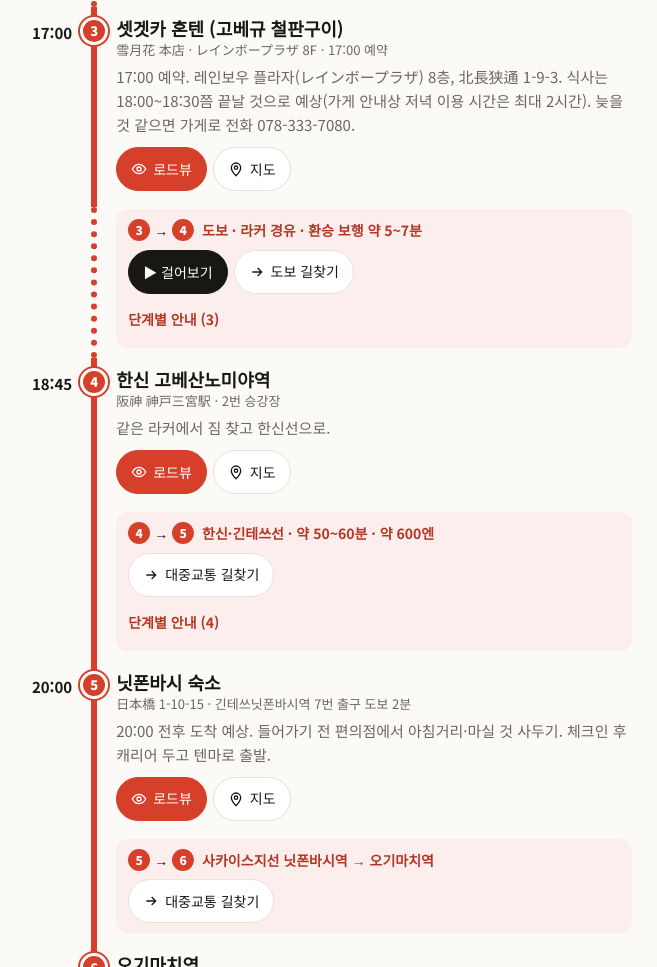
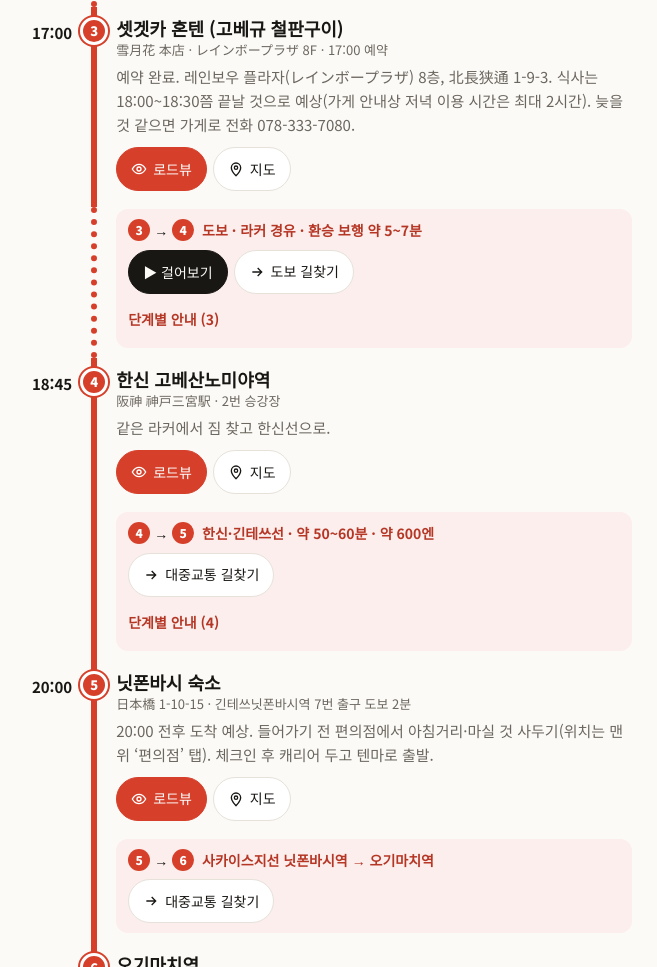
Before and after one commit to changsu1993/osaka-2026, a plain HTML site: page index.html in a window 1280 px wide. Shown: the part 1231-2198 px from the top of the page, without its empty margins (317-974 px from the left). Drawn offline with Linux system fonts and the light colour scheme.

Commit message:
v15: trim repeated wording, fix first store walking distance
Co-Authored-By: Claude Fable 5.2 <noreply@anthropic.com>
Claude-Session: https://claude.ai/code/session_01AkHc5BwKusAD7dp5gWRWvA

```diff
--- a/index.html
+++ b/index.html
@@ -169,7 +169,7 @@ const P={
   ibuki:[34.6661111,135.5075,'이부키 커피점 (아침 커피)','伊吹珈琲店 黒門市場 · 07:00 오픈 · 타베로그 3.52'],
   brooklyn:[34.6910465,135.5091563,'브루클린 로스팅 컴퍼니 (강가 커피)','Brooklyn Roasting Company 北浜 · 평일 08:00 오픈'],
   katsugyu:[34.995615,135.7791843,'규카츠 교토 가츠규 (청수사 점심 후보)','京都勝牛 清水五条坂 · 옆에 말차 가게'],
-  cv1:[34.6660842,135.5089566,'세븐일레븐 닛폰바시 1초메점','숙소에서 도보 약 3분 · 220m · 가장 가까움'],
+  cv1:[34.6660842,135.5089566,'세븐일레븐 닛폰바시 1초메점','숙소에서 도보 약 4분 · 240m · 가장 가까움'],
   cv2:[34.6672669,135.5063003,'패밀리마트 닛폰바시 1초메점','숙소에서 도보 약 4분 · 250m · 긴테쓰닛폰바시역 옆'],
   cv3:[34.6677008,135.5063242,'세븐일레븐 닛폰바시역 동쪽점','숙소에서 도보 약 4분 · 270m · 긴테쓰닛폰바시역 옆'],
   cv4:[34.6657349,135.5059453,'로손 니혼바시 1초메점','숙소에서 도보 약 6분 · 400m'],
@@ -214,10 +214,10 @@ const DAYS=[
    ['kix2','15:10','13:35 인천 T1 출발 → 15:10 고베 T2 도착. 입국·수하물 수령.'],
    ['snLocker','','포트라이너로 올라가는 에스컬레이터 오른쪽 라커. 24인치 캐리어는 중형부터 대보고 필요하면 대형. 라커 번호 사진 찍기.',
     {m:'transit',n:'T2→T1 도보/무료버스 + 포트라이너 · 약 30~40분 · 340엔',steps:['T2 1층 도착로비에서 ‘Port Liner / T1’ 표지 확인','T2 출구 바닥의 T1 화살표 → 오른쪽, 지붕 있는 보행로를 따라 T1 방향 직진 (도보 약 10분 또는 무료버스)','‘포트라이너 연결구’ 표지 → 초록색 ‘Terminal 1’ 표지 → 포트라이너 고베공항역','T1 2층 고베공항역에서 ICOCA 구매·충전 → 산노미야행 탑승 (약 18분)'],warn:'버스 대안: T2 → 산노미야 마린에어 셔틀 340엔, 시간표는 공식 안내 확인.'}],
-   ['steak','17:00','17:00 예약. 레인보우 플라자(レインボープラザ) 8층, 北長狭通 1-9-3. 식사는 18:00~18:30쯤 끝날 것으로 예상(가게 안내상 저녁 이용 시간은 최대 2시간). 늦을 것 같으면 가게로 전화 078-333-7080.',{m:'walk',n:'도보'}],
+   ['steak','17:00','예약 완료. 레인보우 플라자(レインボープラザ) 8층, 北長狭通 1-9-3. 식사는 18:00~18:30쯤 끝날 것으로 예상(가게 안내상 저녁 이용 시간은 최대 2시간). 늦을 것 같으면 가게로 전화 078-333-7080.',{m:'walk',n:'도보'}],
    ['hanshin','18:45','같은 라커에서 짐 찾고 한신선으로.',
     {m:'walk',n:'도보 · 라커 경유 · 환승 보행 약 5~7분',steps:['JR 산노미야역 동쪽 출구 1층 라커에서 캐리어 수령','초록색 ‘Port Liner / P01 / Kobe Airport’ 표지는 따라가지 말고 ‘阪神電車 / Hanshin Line / 阪神(東口)’ 표지 따라가기','한신 고베산노미야역 동쪽 개찰구 → 2번 승강장 ‘大阪難波・近鉄奈良’ 방면 확인'],warn:'역 공사나 임시 통로가 있으면 현장 표지 우선.'}],
-   ['stay','20:00','20:00 전후 도착 예상. 들어가기 전 편의점에서 아침거리·마실 것 사두기. 체크인 후 캐리어 두고 텐마로 출발.',
+   ['stay','20:00','20:00 전후 도착 예상. 들어가기 전 편의점에서 아침거리·마실 것 사두기(위치는 맨 위 ‘편의점’ 탭). 체크인 후 캐리어 두고 텐마로 출발.',
     {m:'transit',n:'한신·긴테쓰선 · 약 50~60분 · 약 600엔',steps:['近鉄奈良행 쾌속급행은 긴테쓰닛폰바시까지 직통','大阪難波 종착이면 오사카난바에서 나라 방면 열차로 1정거장 환승','긴테쓰닛폰바시역 하차 → Osaka Metro 연결 통로에서 ‘7번 출구 / 国立文楽劇場’ 표지','7번 출구(계단)로 지상 → 숙소까지 도보 약 2분'],warn:'7번 출구는 계단이에요. 캐리어가 무거우면 역무원에게 엘리베이터 출구 확인.'}],
    ['ogi','','',{m:'transit',n:'사카이스지선 닛폰바시역 → 오기마치역'}],
    ['tenma','20:30','20:30 전후 도착 예상. JR 텐마역을 지나 초친도리에서 한잔. 저녁은 예약 없이 가서 정하기.',{m:'walk',n:'도보'}],
@@ -231,7 +231,7 @@ const DAYS=[
    ['tsuru','08:10','가게 앞 보도에서 ‘Ndaytrip’ 피켓 확인. 08:30 버스 출발.',
     {m:'walk',n:'도보 약 10분',steps:['구로몬시장에서 사카이스지(큰길)로 나와 북쪽 닛폰바시역 사거리 방향 직진','사거리에서 도톤보리강 방향으로 우회전 → 큰길 따라 닛폰바시 다리 건너기','다리 끝 왼편, 커다란 사각 간판 ‘つるとんたん’ 확인'],links:[['역 사거리부터 보는 한글 약도 (PDF)','https://www.limonbus.com/contents/wp-content/uploads/2020/06/nippombashi.K.pdf'],['방문 후기 속 가게 외관','https://shuteamjang.tistory.com/154'],['11/29 교토 투어 상품 보기','https://tour.yanolja.com/tna/products/d1c3567a-505e-4208-9093-b968ce45c8d2']]}],
    ['fushimi','','',{m:'bus',n:'투어 버스'}],
-   ['kiyo','11:00','11:00 도착 예정(투어사 안내). 청수사 주변에서 자유 점심. 후보는 규카츠 교토 가츠규 기요미즈 고조자카점, 바로 옆에 말차 가게(아래 선택 참고).',{m:'bus',n:'투어 버스'}],
+   ['kiyo','11:00','11:00 도착 예정(투어사 안내). 청수사 주변에서 자유 점심. 후보는 아래 ‘선택’의 규카츠 교토 가츠규.',{m:'bus',n:'투어 버스'}],
    ['kinka','','',{m:'bus',n:'투어 버스'}],
    ['arashi','','간식은 아라시야마에서.',{m:'bus',n:'투어 버스'}],
    ['doton','19:00','하차 예정.',{m:'bus',n:'투어 버스 · 오사카 복귀'}],
@@ -242,7 +242,7 @@ const DAYS=[
    ['wanaka','','',{m:'walk',n:'도보'}],
    ['stay','','',{m:'walk',n:'도보'}]
   ],
-  opts:{h:'점심 후보 · 더 걷거나 2차 갈 때',p:'청수사 점심 후보는 규카츠 교토 가츠규. 더 걷고 싶으면 에비스바시 → 고가류 → 후지모토 → 숙소. 숙소 쪽 2차는 호젠지요코초 → 리키마루 또는 엔.',k:['katsugyu','ebisu','kogaryu','fujimoto','hozenji','rikimaru','en']}},
+  opts:{h:'점심 후보 · 더 걷거나 2차 갈 때',p:'더 걷고 싶으면 에비스바시 → 고가류 → 후지모토 → 숙소. 숙소 쪽 2차는 호젠지요코초 → 리키마루 또는 엔.',k:['katsugyu','ebisu','kogaryu','fujimoto','hozenji','rikimaru','en']}},
  {d:'11/30',w:'월',c:'#2a5bd7',t:'USJ → 하루카스 야경(선택) → 난바 저녁',s:'06:30 기상 · 07:00 숙소 출발. 18:00 퇴장하면 하루카스, 더 놀면 모에기로 바로.',
   stops:[
    ['stay','07:00','숙소 출발.'],
@@ -258,14 +258,14 @@ const DAYS=[
   opts:{h:'여유 있으면',p:'신세카이까지 걸을 여유가 있으면 앗치치혼포. 난바 2차는 전날 못 간 엔·리키마루 또는 도톤보리 타코야키.',k:['acchichiH','en','rikimaru','wanaka']}},
  {d:'12/1',w:'화',c:'#8a4fc4',t:'오사카성 → 난바 쇼핑 → 고베공항',s:'07:20 체크아웃 → 닛폰바시역 코인 로커에 짐 보관 → 08:00 기타하마 강가 커피 → 오사카성. 12:00 로커에서 짐 수령, 12:20 열차, 14:00~14:10 T2 수속.',
   stops:[
-   ['stay','07:20','체크아웃. 호스트가 짐을 맡아주지 않아서 캐리어를 들고 나와 역 코인 로커에 보관해요.'],
+   ['stay','07:20','체크아웃. 호스트가 짐을 맡아주지 않아서 캐리어를 들고 나와요.'],
    ['brooklyn','08:00','08:00 오픈에 맞춰 도착. 강가 테라스 자리는 금방 차니 먼저 자리부터. 08:30쯤 오사카성으로 출발.',
     {m:'transit',n:'사카이스지선 닛폰바시 → 기타하마 · 3정거장 직통',steps:['닛폰바시역 코인 로커에 캐리어 보관 (대형 700~900엔 정도, 동전·교통카드 준비). 자리가 없으면 난바역 로커로','로커 위치와 번호를 사진으로 찍어두기','닛폰바시역에서 사카이스지선 덴진바시스지6초메 방면 탑승','기타하마역 하차 → 강 쪽 출구로 나와 도보 1~2분']}],
    ['otemon','08:55','오테몬 방향으로 오사카성 공원 입장. 카페에서 약 1.7km라 걷기 부담되면 게이한선 기타하마 → 덴마바시 한 정거장 후 도보.',
     {m:'walk',n:'도보 약 25분 · 1.7km'},
     '카페에서 08:45를 넘기거나 비가 오면 오사카성 생략 → 난바 야사카 신사 산책으로 대체(아래 선택).'],
    ['castle','09:40','천수각 내부는 생략, 09:40경 돌아서기. 10:30까지 닛폰바시 복귀.',{m:'walk',n:'도보'}],
-   ['bic','10:30','빅카메라 우선. 면세는 여권 지참, 같은 매장·같은 날 세전 5,000엔 이상. 환급 순서는 마지막 고베공항 카드 참고.',{m:'transit',n:'다니마치4초메 → 닛폰바시 방면'}],
+   ['bic','10:30','빅카메라 우선. 면세는 여권 지참. 조건과 환급 순서는 마지막 고베공항 카드 참고.',{m:'transit',n:'다니마치4초메 → 닛폰바시 방면'}],
    ['naniwa','11:00','이른 점심. 11:45 짐 찾으러 출발.',{m:'walk',n:'도보'}],
    ['kintetsu','12:00','아침에 맡긴 코인 로커에서 짐 수령 → 12:20 열차 목표. 난바역 로커에 맡겼다면 그쪽에서 찾아 오사카난바역에서 타도 돼요.',{m:'walk',n:'도보'}],
    ['kix2','14:00','13:35~13:50 고베공항역 도착 → T2. 14:00~14:10 수속, 면세품은 부치기 전에 세관 확인. 16:10 출발 → 18:15 인천.',
```
